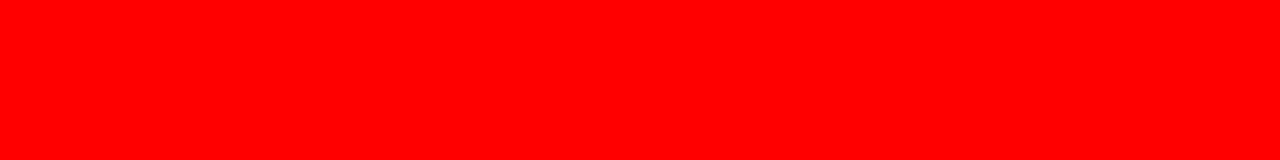
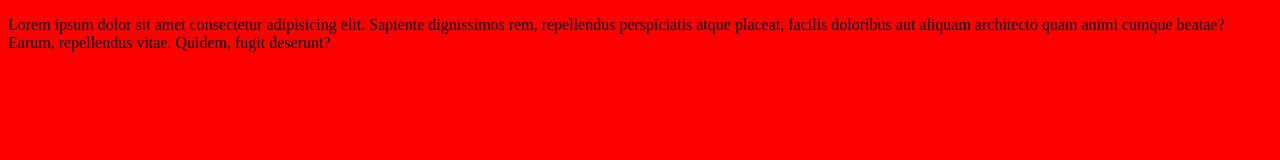
Before and after one commit to Mohammad81Nik/git-one, a plain HTML site: page index.html in a window 1280 px wide. Drawn offline with Linux system fonts and the light colour scheme.

Commit message:
Added a paragraph

```diff
--- a/index.html
+++ b/index.html
@@ -7,6 +7,6 @@
     <link rel="stylesheet" href="./style.css">
   </head>
   <body>
-
+    <p>Lorem ipsum dolor sit amet consectetur adipisicing elit. Sapiente dignissimos rem, repellendus perspiciatis atque placeat, facilis doloribus aut aliquam architecto quam animi cumque beatae? Earum, repellendus vitae. Quidem, fugit deserunt?</p>
   </body>
 </html>
```
